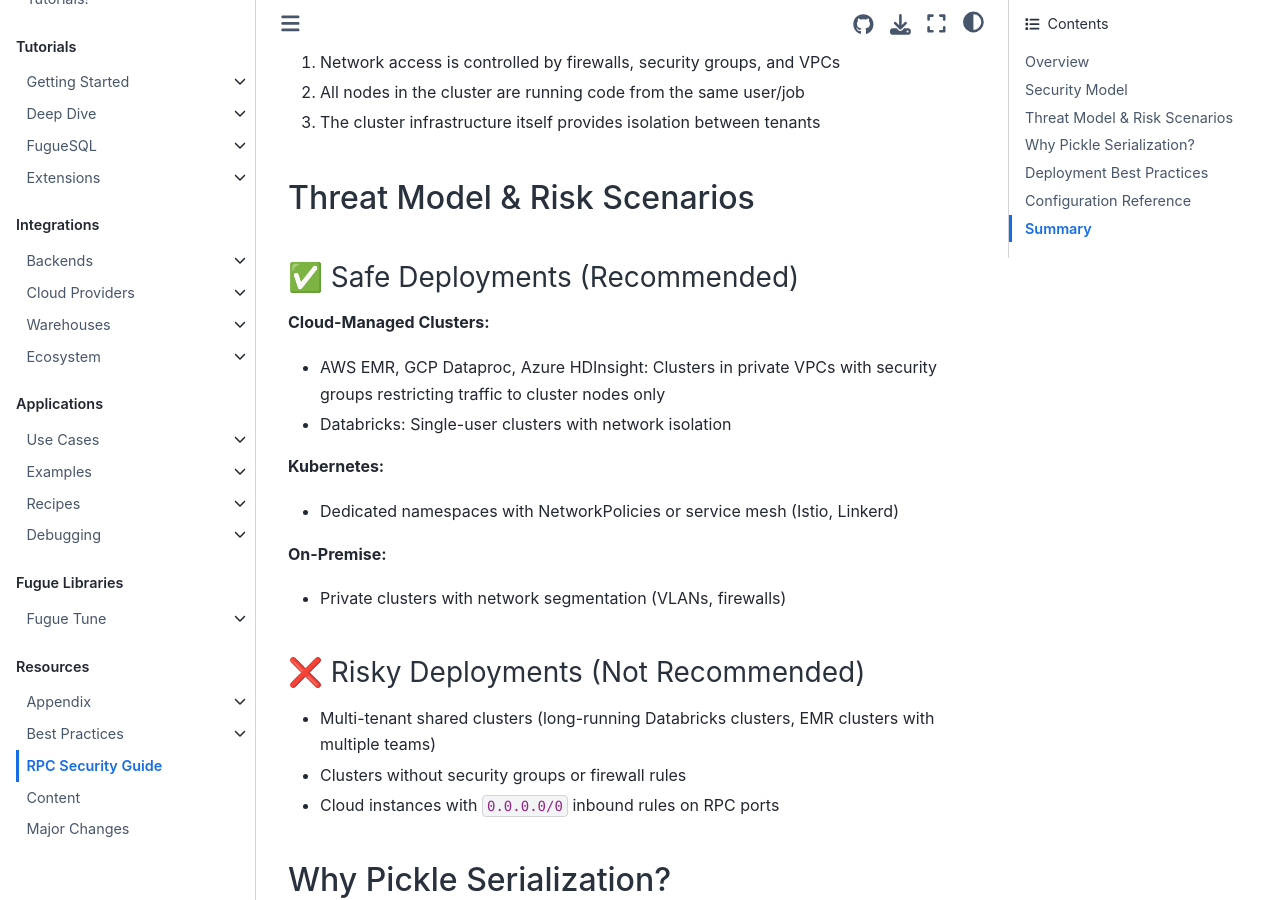
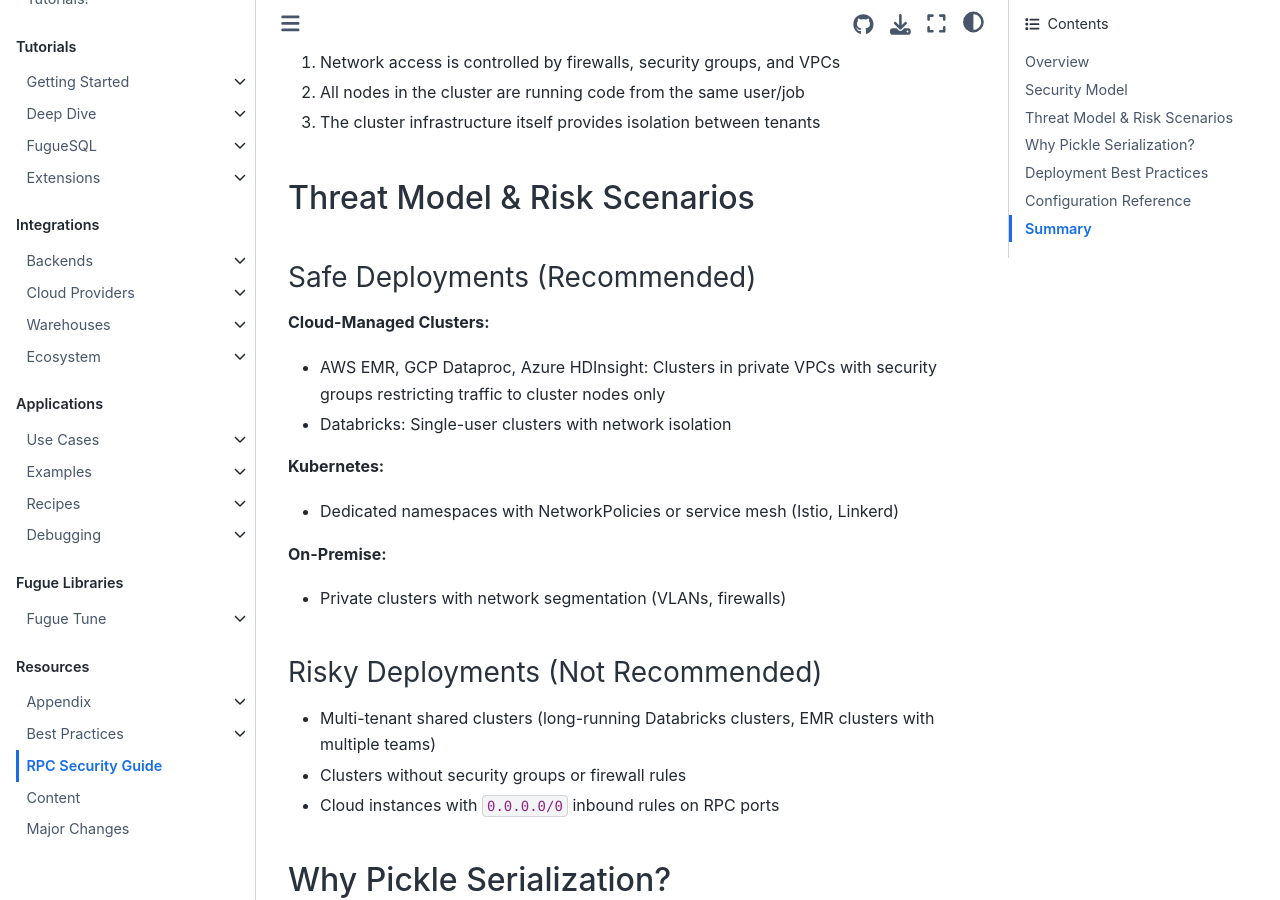
Before and after one commit to fugue-project/tutorials, a Jupyter Book: the page built from tutorials/resources/security.md, in a window 1280 px wide and 900 px high, scrolled down 1138 px. Built offline with Jupyter Book 1.0.4 settings and Sphinx 7.4.7 and the Sphinx Book theme 1.1.4, drawn with Linux system fonts in a browser that asks for light colours; pages that are not in the unit, such as notebooks, are missing from menus.

```diff
--- a/tutorials/resources/security.md
+++ b/tutorials/resources/security.md
@@ -33,7 +33,7 @@
 
 ## Threat Model & Risk Scenarios
 
-### ✅ Safe Deployments (Recommended)
+### Safe Deployments (Recommended)
 
 **Cloud-Managed Clusters:**
 - AWS EMR, GCP Dataproc, Azure HDInsight: Clusters in private VPCs with security groups restricting traffic to cluster nodes only
@@ -45,7 +45,7 @@
 **On-Premise:**
 - Private clusters with network segmentation (VLANs, firewalls)
 
-### ❌ Risky Deployments (Not Recommended)
+### Risky Deployments (Not Recommended)
 
 - Multi-tenant shared clusters (long-running Databricks clusters, EMR clusters with multiple teams)
 - Clusters without security groups or firewall rules
```
Also changed, not shown: 1 other file.
